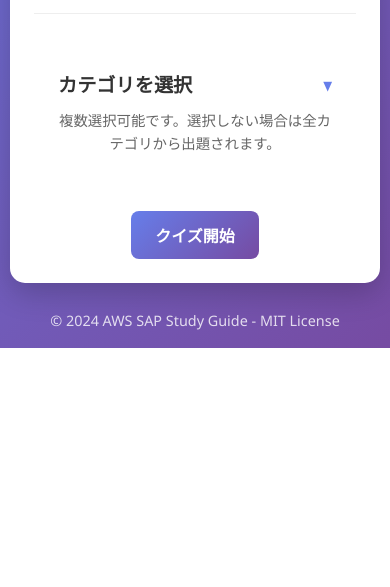
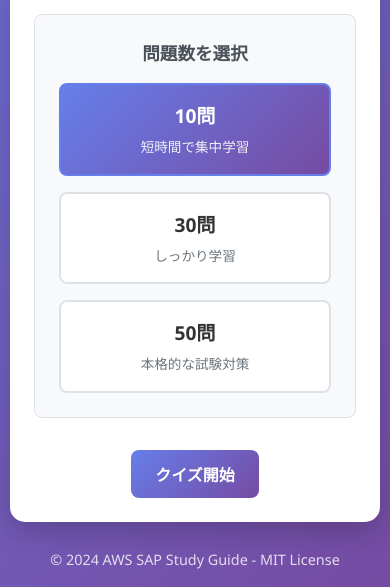
Before and after one commit to RyoWakabayashi/aws-sap-study-guide, a website: page quiz-game/index.html in a window 390 px wide. Shown: the part 589-1176 px from the top of the page. Before the commit the page ends 937 px from the top, so only its background shows below. Drawn offline with Linux system fonts and the light colour scheme.

Commit message:
feat: 出題数を選択できるようにする

```diff
--- a/quiz-game/index.html
+++ b/quiz-game/index.html
@@ -1,36 +1,37 @@
 <!DOCTYPE html>
 <html lang="ja">
   <head>
-    <meta charset="UTF-8">
-    <meta name="viewport" content="width=device-width, initial-scale=1.0">
+    <meta charset="UTF-8" />
+    <meta name="viewport" content="width=device-width, initial-scale=1.0" />
     <title>AWS Solution Architect Professional 試験対策クイズ</title>
-    <meta name="description" content="AWS Solution Architect Professional試験対策のためのインタラクティブクイズゲーム">
-    <link rel="stylesheet" href="styles.css">
-    <link rel="manifest" href="manifest.json">
-    <meta name="theme-color" content="#667eea">
-    <meta name="apple-mobile-web-app-capable" content="yes">
-    <meta name="apple-mobile-web-app-status-bar-style" content="default">
-    <meta name="apple-mobile-web-app-title" content="AWS SAP Quiz">
+    <meta
+      name="description"
+      content="AWS Solution Architect Professional試験対策のためのインタラクティブクイズゲーム"
+    />
+    <link rel="stylesheet" href="styles.css" />
+    <link rel="manifest" href="manifest.json" />
+    <meta name="theme-color" content="#667eea" />
+    <meta name="apple-mobile-web-app-capable" content="yes" />
+    <meta name="apple-mobile-web-app-status-bar-style" content="default" />
+    <meta name="apple-mobile-web-app-title" content="AWS SAP Quiz" />
   </head>
   <body>
     <div class="container">
       <header>
         <h1>AWS SAP 試験対策クイズ</h1>
-            <p>AWS Solution Architect Professional 試験に向けたサービス特徴クイズ</p>
+        <p>
+          AWS Solution Architect Professional 試験に向けたサービス特徴クイズ
+        </p>
       </header>
 
       <div id="start-screen" class="screen active">
         <div class="card">
           <h2>クイズを開始しましょう</h2>
-                <p>10問のランダムクイズに挑戦して、AWSサービスの知識を確認しましょう。</p>
+          <p>ランダムクイズに挑戦して、AWSサービスの知識を確認しましょう。</p>
           <div class="stats">
             <div class="stat-item">
               <span id="total-questions" class="stat-number">-</span>
               <span class="stat-label">問題数</span>
-                    </div>
-                    <div class="stat-item">
-                        <span class="stat-number">10</span>
-                        <span class="stat-label">出題数/回</span>
             </div>
             <div class="stat-item">
               <span id="total-categories" class="stat-number">-</span>
@@ -41,16 +42,43 @@
           <div class="category-selection">
             <div class="category-toggle" id="category-toggle">
               <h3>カテゴリを選択 <span class="toggle-icon">▼</span></h3>
-                        <p class="category-instruction">複数選択可能です。選択しない場合は全カテゴリから出題されます。</p>
+              <p class="category-instruction">
+                複数選択可能です。選択しない場合は全カテゴリから出題されます。
+              </p>
             </div>
             <div id="category-content" class="category-content collapsed">
               <div id="category-checkboxes" class="category-checkboxes">
                 <!-- カテゴリチェックボックスがJavaScriptで動的に生成されます -->
               </div>
               <div class="category-actions">
-                            <button id="select-all-btn" class="btn btn-secondary">全て選択</button>
-                            <button id="clear-all-btn" class="btn btn-secondary">全て解除</button>
+                <button id="select-all-btn" class="btn btn-secondary">
+                  全て選択
+                </button>
+                <button id="clear-all-btn" class="btn btn-secondary">
+                  全て解除
+                </button>
               </div>
+            </div>
+          </div>
+
+          <div class="question-count-selection">
+            <h3>問題数を選択</h3>
+            <div class="question-count-options">
+              <label class="question-count-option">
+                <input type="radio" name="question-count" value="10" checked />
+                <span class="option-label">10問</span>
+                <span class="option-description">短時間で集中学習</span>
+              </label>
+              <label class="question-count-option">
+                <input type="radio" name="question-count" value="30" />
+                <span class="option-label">30問</span>
+                <span class="option-description">しっかり学習</span>
+              </label>
+              <label class="question-count-option">
+                <input type="radio" name="question-count" value="50" />
+                <span class="option-label">50問</span>
+                <span class="option-description">本格的な試験対策</span>
+              </label>
             </div>
           </div>
 
@@ -70,17 +98,30 @@
               <span id="streak-counter" class="streak-counter">🔥 0</span>
             </div>
             <div class="quiz-info-right">
-                        <button id="next-btn" class="btn btn-primary btn-compact" style="display: none;">次の問題</button>
+              <button
+                id="next-btn"
+                class="btn btn-primary btn-compact"
+                style="display: none"
+              >
+                次の問題
+              </button>
               <div id="timer" class="timer">
                 <span id="timer-text">30</span>
                 <div id="timer-circle" class="timer-circle">
                   <svg class="timer-svg" viewBox="0 0 36 36">
-                                    <path class="timer-bg" d="M18 2.0845
+                    <path
+                      class="timer-bg"
+                      d="M18 2.0845
                                         a 15.9155 15.9155 0 0 1 0 31.831
-                                        a 15.9155 15.9155 0 0 1 0 -31.831"/>
-                                    <path id="timer-progress" class="timer-progress" d="M18 2.0845
+                                        a 15.9155 15.9155 0 0 1 0 -31.831"
+                    />
+                    <path
+                      id="timer-progress"
+                      class="timer-progress"
+                      d="M18 2.0845
                                         a 15.9155 15.9155 0 0 1 0 31.831
-                                        a 15.9155 15.9155 0 0 1 0 -31.831"/>
+                                        a 15.9155 15.9155 0 0 1 0 -31.831"
+                    />
                   </svg>
                 </div>
               </div>
@@ -94,7 +135,11 @@
             <div id="options-container" class="options">
               <!-- 選択肢がJavaScriptで動的に生成されます -->
             </div>
-                    <div id="explanation-container" class="explanation-container" style="display: none;">
+            <div
+              id="explanation-container"
+              class="explanation-container"
+              style="display: none"
+            >
               <div class="explanation-content">
                 <h3 class="explanation-title">解説</h3>
                 <p id="explanation-text"></p>
@@ -110,7 +155,7 @@
           <div class="result-summary">
             <div class="score-circle">
               <span id="final-score">0</span>
-                        <span class="score-total">/ 10</span>
+              <span id="score-total" class="score-total">/ 10</span>
             </div>
             <div class="result-details">
               <div class="result-item">
@@ -142,7 +187,9 @@
 
           <div class="result-actions">
             <button id="retry-btn" class="btn btn-primary">もう一度挑戦</button>
-                    <button id="review-btn" class="btn btn-secondary">解答を確認</button>
+            <button id="review-btn" class="btn btn-secondary">
+              解答を確認
+            </button>
           </div>
         </div>
       </div>
@@ -150,7 +197,9 @@
       <div id="review-screen" class="screen">
         <div class="review-header">
           <h2>解答確認</h2>
-                <button id="back-to-result-btn" class="btn btn-secondary">結果に戻る</button>
+          <button id="back-to-result-btn" class="btn btn-secondary">
+            結果に戻る
+          </button>
         </div>
         <div id="review-content" class="review-content">
           <!-- 解答確認内容がJavaScriptで動的に生成されます -->
--- a/quiz-game/styles.css
+++ b/quiz-game/styles.css
@@ -909,7 +909,6 @@ footer {
     }
 
     .stats {
-        flex-direction: column;
         gap: 1rem;
     }
 
@@ -925,6 +924,30 @@ footer {
     .category-actions .btn {
         width: 100%;
         max-width: 200px;
+    }
+
+    /* 問題数選択のレスポンシブ対応 */
+    .question-count-selection {
+        padding: 1rem;
+        margin: 1.5rem 0;
+    }
+
+    .question-count-options {
+        flex-direction: column;
+        gap: 0.75rem;
+    }
+
+    .question-count-option {
+        min-width: auto;
+        padding: 0.75rem;
+    }
+
+    .option-label {
+        font-size: 1.1rem;
+    }
+
+    .option-description {
+        font-size: 0.8rem;
     }
 
     .result-summary {
@@ -1099,6 +1122,92 @@ footer {
     font-size: 0.9rem;
 }
 
+/* Question Count Selection Styles */
+.question-count-selection {
+    margin: 2rem 0;
+    padding: 1.5rem;
+    background: #f8f9fa;
+    border-radius: 8px;
+    border: 1px solid #dee2e6;
+}
+
+.question-count-selection h3 {
+    margin: 0 0 1rem 0;
+    color: #495057;
+    font-size: 1.1rem;
+}
+
+.question-count-options {
+    display: flex;
+    gap: 1rem;
+    flex-wrap: wrap;
+}
+
+.question-count-option {
+    flex: 1;
+    min-width: 150px;
+    display: flex;
+    flex-direction: column;
+    align-items: center;
+    padding: 1rem;
+    background: white;
+    border: 2px solid #dee2e6;
+    border-radius: 8px;
+    cursor: pointer;
+    transition: all 0.3s ease;
+    position: relative;
+}
+
+.question-count-option:hover {
+    border-color: #667eea;
+    transform: translateY(-2px);
+    box-shadow: 0 4px 8px rgba(102, 126, 234, 0.2);
+}
+
+.question-count-option input[type="radio"] {
+    position: absolute;
+    opacity: 0;
+    width: 0;
+    height: 0;
+}
+
+.question-count-option input[type="radio"]:checked + .option-label {
+    color: #667eea;
+    font-weight: 600;
+}
+
+.question-count-option input[type="radio"]:checked ~ .option-description {
+    color: #667eea;
+}
+
+.question-count-option:has(input[type="radio"]:checked) {
+    border-color: #667eea;
+    background: linear-gradient(135deg, #667eea 0%, #764ba2 100%);
+    color: white;
+}
+
+.question-count-option:has(input[type="radio"]:checked) .option-label {
+    color: white;
+}
+
+.question-count-option:has(input[type="radio"]:checked) .option-description {
+    color: rgba(255, 255, 255, 0.9);
+}
+
+.option-label {
+    font-size: 1.2rem;
+    font-weight: 600;
+    margin-bottom: 0.25rem;
+    transition: all 0.3s ease;
+}
+
+.option-description {
+    font-size: 0.85rem;
+    color: #6c757d;
+    text-align: center;
+    transition: all 0.3s ease;
+}
+
 /* Animation */
 @keyframes fadeIn {
     from {
```
Also changed, not shown: quiz-game/script.js (+22 -1 lines), quiz-game/questions.js. Lines whose indentation alone changed are shown as unchanged.
